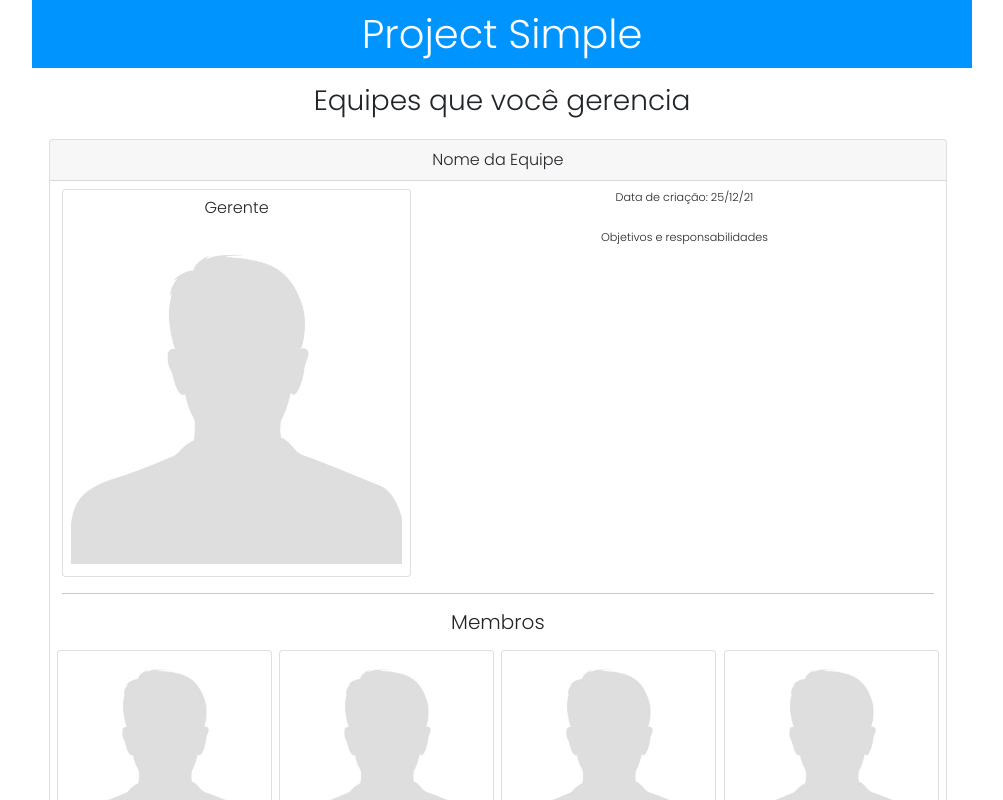
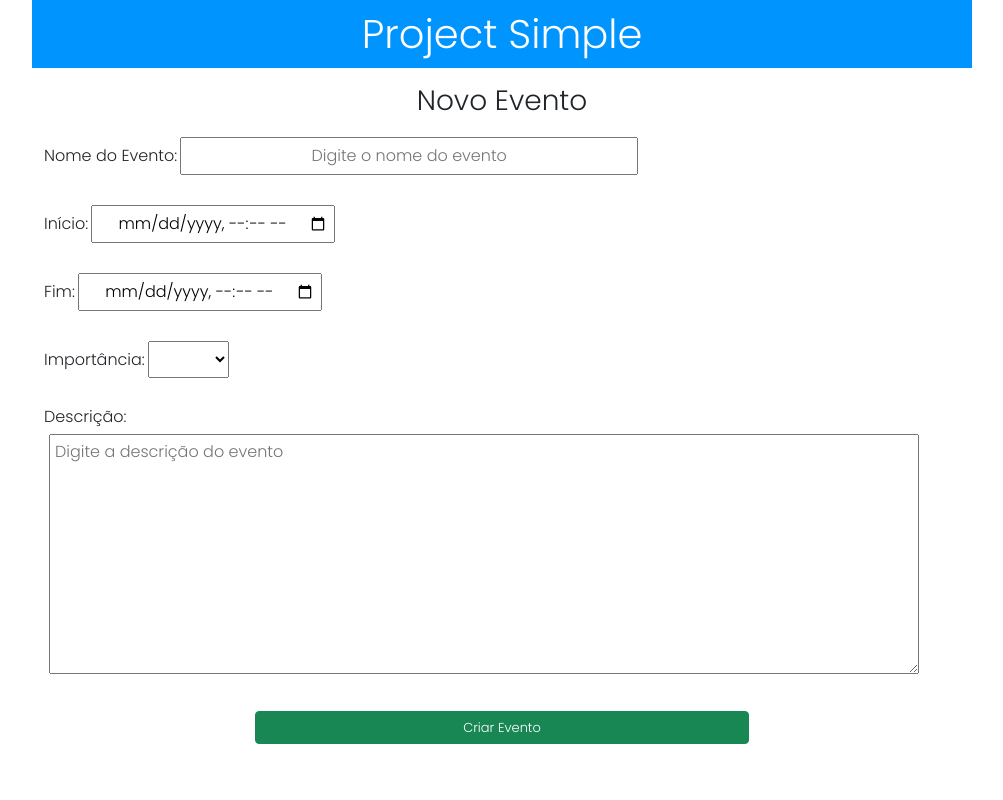
Before and after one commit to dsm-cefet-rj/trabalhointegrado2021-2-2021-2-grupo-8, a React (Create React App) app in the folder project-simple/: page / in a window 1280 px wide. Shown: the top 800 px of the page, without its empty margins (138-1141 px from the left). Built offline with nearby package versions, Linux system fonts and the light colour scheme.

Commit message:
componentizacao 2

```diff
--- a/project-simple/src/App.js
+++ b/project-simple/src/App.js
@@ -22,9 +22,10 @@ function App() {
   const dataUser  = userSheet;
   const dataTeams = teamsSheet;
 
-  const [login, setLogin] = useState({id:1061})
+  const [login, setLogin] = useState({id:1061});
   const [equipes, setEquipes] = useState ([]);
   const [tarefas, setTarefas] = useState ([]);
+  const [eventos, setEventos] = useState ([]);
 
   useEffect (() => {
     setEquipes (teamsSheet.filter((equipe) => {
@@ -32,10 +33,18 @@ function App() {
     }));
   }, [login]);
 
+  const criarEvento = newEvent => {
+    console.log("Chamei a funcao")
+    setEventos([...eventos, newEvent]);
+  }
+
+  console.log(eventos);
+
   return (
     <div>
-      {/*<AdicionarMembro dataUser = {dataUser} />*/}
-      <MinhasEquipes equipesGerenciadas = {equipes} />
+      {/*<AdicionarMembro dataUser = {dataUser} />
+      <MinhasEquipes equipesGerenciadas = {equipes} />*/}
+      <NovoEvento criarEvento = {criarEvento} />
     </div>
   );
 }
--- a/project-simple/src/components/NovoEvento/NovoEvento.jsx
+++ b/project-simple/src/components/NovoEvento/NovoEvento.jsx
@@ -1,14 +1,19 @@
 import React from "react";
 
-function NovoEvento({NovoEvento}) {
+function NovoEvento({criarEvento}) {
 
-    let newEvent = {
+  let newEvent = {
       nome: "",
       inicio:"",
       fim:"",
       urgencia:"",
       descricao: ""
     }
+
+  const handleCriarEvento = () => {
+    console.log("Chamei a funcao 1");
+    criarEvento(newEvent);
+  }
 
 
   return (
@@ -27,7 +32,7 @@ function NovoEvento({NovoEvento}) {
               type="text"
               className="input-novo w-50"
               placeholder="Digite o nome do evento"
-              onChange={(e)=>{
+              onChange={(e) => {
                 newEvent.nome = e.target.value;
                 console.log(newEvent.nome)
               }}
@@ -88,7 +93,7 @@ function NovoEvento({NovoEvento}) {
         </section>
 
         <section className="menu">
-          <button type="button" className="btn btn-success" onClick={NovoEvento(newEvent)}>
+          <button type="button" className="btn btn-success" onClick={handleCriarEvento} >
             Criar Evento
           </button>
         </section>
```
